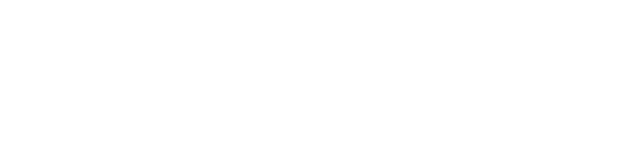
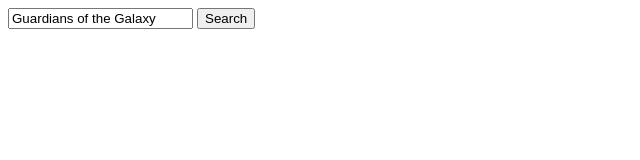
Before and after one commit to Dzarbis/ranker, a plain HTML site: page index.html in a window 1280 px wide. Shown: the whole page, without its empty margins (0-640 px from the left). Drawn offline with Linux system fonts and the light colour scheme.

Commit message:
API is working and adds li with title and rating

```diff
--- a/assets/js/script.js
+++ b/assets/js/script.js
@@ -0,0 +1,22 @@
+
+var main = function() {
+    var searchTerm = document.querySelector("#title-search");
+    var search = searchTerm.value.trim();
+    var omdbApi = "http://www.omdbapi.com/?apikey=ace027ad&t=" + search;
+
+    console.log(search);
+    fetch(omdbApi).then(function(response) {
+        return response.json();
+    })
+    .then(function(response) {
+        console.log(response);
+
+
+    var ratingLocation = document.querySelector("#landing-spot");
+
+    var rating = document.createElement("li");
+    var ratingPull = response.imdbRating;
+    rating.textContent = search + " - Rating: " + ratingPull;
+    ratingLocation.appendChild(rating);
+    })
+};
--- a/index.html
+++ b/index.html
@@ -8,7 +8,13 @@
     <title>Rankotron 5000</title>
 </head>
 <body>
+    <input type="text" id="title-search" value="Guardians of the Galaxy" />
+    <button onclick="main()">Search</button>
+    <div>
+        <ul id="landing-spot">
 
+        </ul>
+    </div>
     <script src="./assets/js/script.js"></script>
 </body>
 </html>
```
